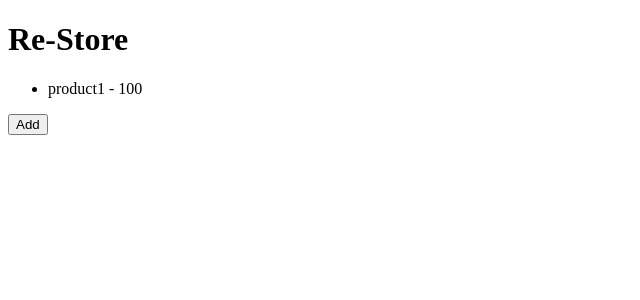
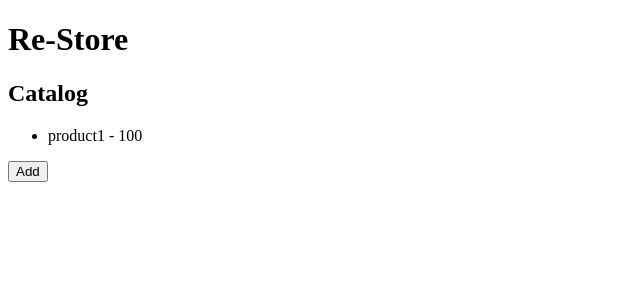
Before and after one commit to bsozer06/ReStore, a React (Create React App) app in the folder client/: page /catalog in a window 1280 px wide. Both pictures are taken after a click on the button "Add". Shown: the top 300 px of the page, without its empty margins (0-640 px from the left). Built offline with nearby package versions, Linux system fonts and the light colour scheme; no server answers.

Commit message:
Prepared file designs and created some files

```diff
--- a/client/src/App.tsx
+++ b/client/src/app/layout/App.tsx
@@ -1,5 +1,6 @@
 import React, { useEffect, useState } from 'react';
-import { Product } from './product';
+import Catalog from '../../features/catalog/Catalog';
+import { Product } from '../models/product';
 
 function App() {
 
@@ -27,14 +28,8 @@
   return (
     <div className="App">
       <h1>Re-Store</h1>
-      <ul>
-        {
-          products.map(product => (
-            <li key={product.id}>{product.name} - {product.price}</li>
-          ))
-        }
-      </ul>
-      <button onClick={addProduct}>Add</button>
+      <Catalog products={products} addProduct={addProduct} />
+
     </div>
   );
 }
--- /dev/null
+++ b/client/src/features/catalog/Catalog.tsx
@@ -0,0 +1,24 @@
+import React from 'react'
+import { Product } from '../../app/models/product'
+
+// added signature for props
+interface Props {
+    products: Product[];
+    addProduct: () => void;
+}
+
+export default function Catalog({products, addProduct}: Props) {
+    return (
+        <>
+            <h2>Catalog</h2>
+            <ul>
+                {
+                    products.map(product => (
+                        <li key={product.id}>{product.name} - {product.price}</li>
+                    ))
+                }
+            </ul>
+            <button onClick={addProduct}>Add</button>
+        </>
+    )
+}
--- a/client/src/index.tsx
+++ b/client/src/index.tsx
@@ -1,7 +1,7 @@
 import React from 'react';
 import ReactDOM from 'react-dom/client';
-import './index.css';
-import App from './App';
+import './app/layout/styles.css';
+import App from './app/layout/App';
 import reportWebVitals from './reportWebVitals';
 
 const root = ReactDOM.createRoot(
```
Also changed, not shown: client/src/app/layout/styles.css (added), client/src/app/models/product.ts (renamed from client/src/product.ts), 2 other files (tests, documents, lock files or other folders).
